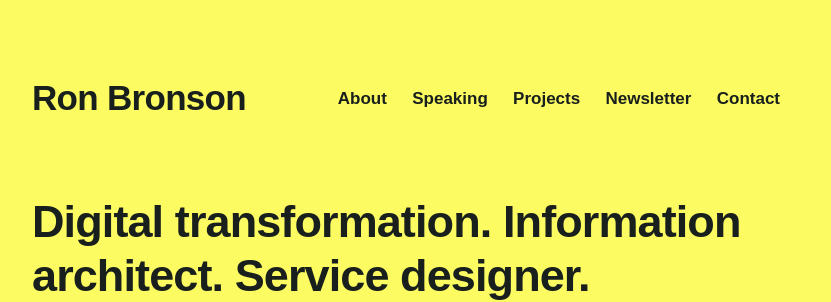
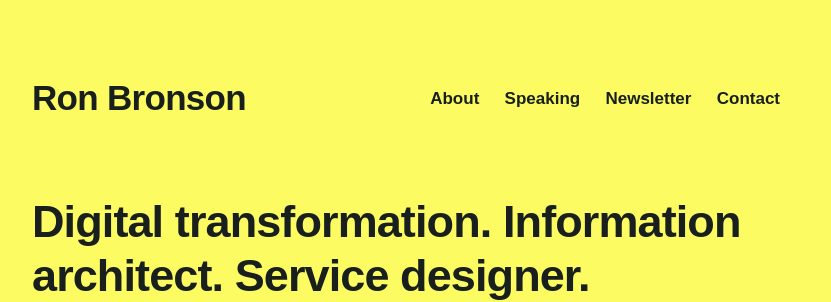
Before and after one commit to quarterback/2020-home, a Jekyll site: the page built from index.html, in a window 1280 px wide. Shown: the top 302 px of the page, without its empty margins (224-1055 px from the left). Built offline with Jekyll 4.4.1, drawn with Linux system fonts in a browser that asks for light colours; nearby versions of some CDN libraries; some web fonts are replaced.

Commit message:
Update settings.yml

```diff
--- a/_data/settings.yml
+++ b/_data/settings.yml
@@ -12,8 +12,6 @@ menu_settings:
       url: '/about'
     - title: 'Speaking'
       url: '/speaking'
-    - title: 'Projects'
-      url: '/interviews'
     - title: 'Newsletter'
       url: 'https://ronbronson.substack.com/'
     - title: 'Contact'
```
